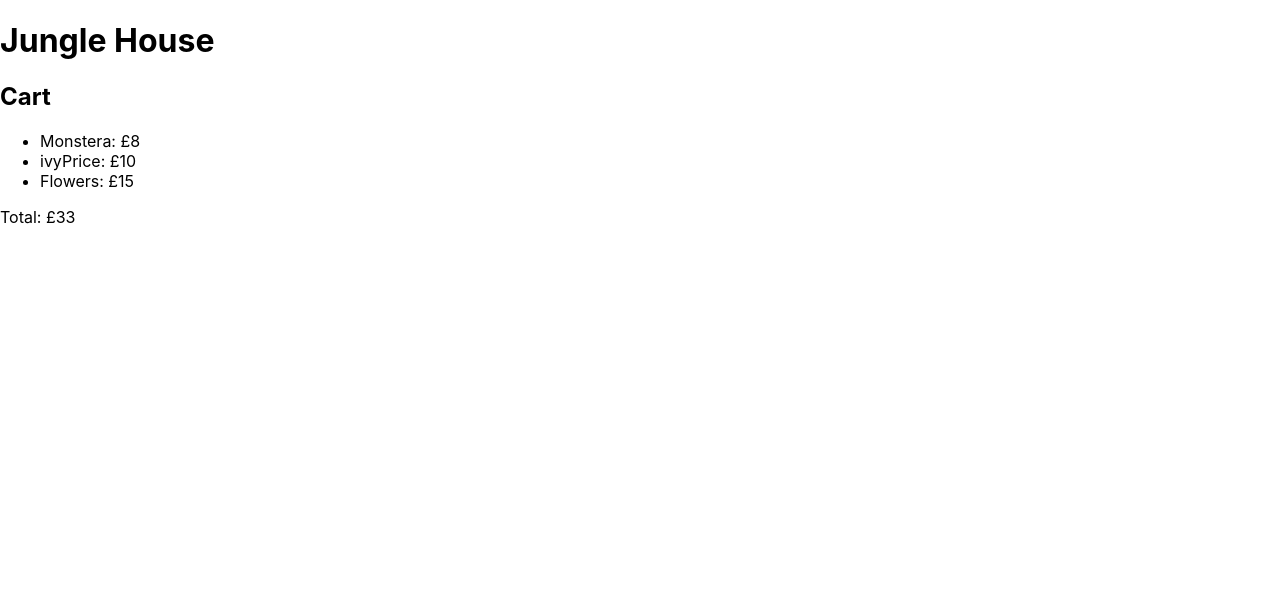
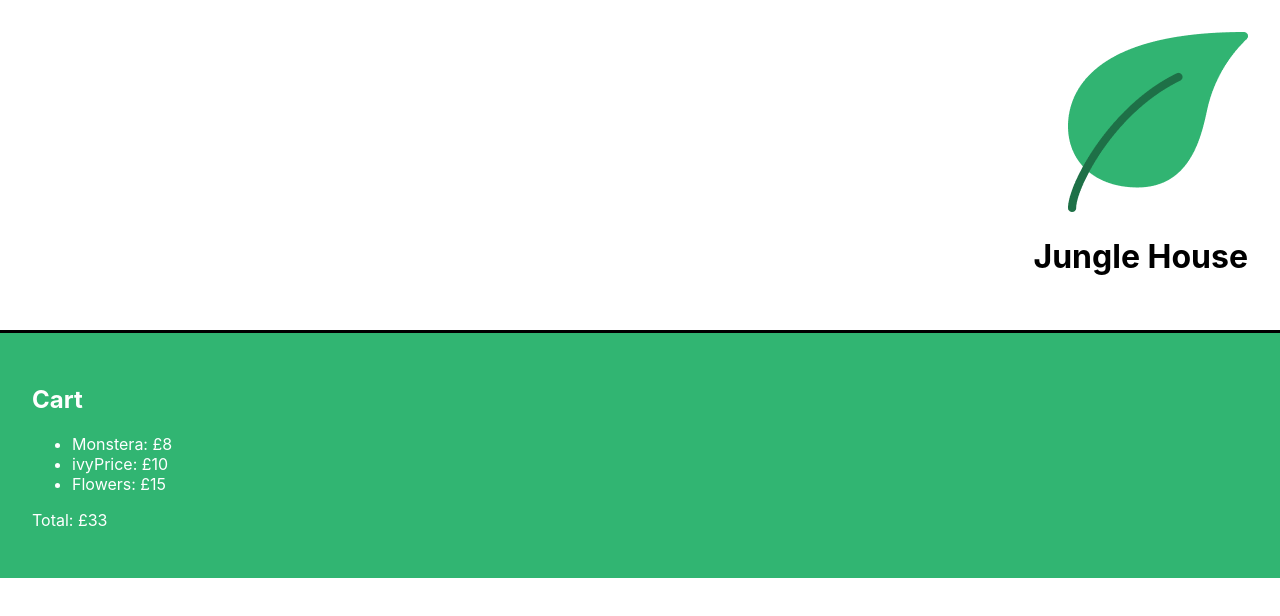
Before and after one commit to bartek-swiderski92/OC-React, a React (Create React App) app in the folder jungle-house/: page / in a window 1280 px wide. Shown: the top 616 px of the page. Built offline with nearby package versions, Linux system fonts and the light colour scheme.

Commit message:
add initial styles

```diff
--- a/jungle-house/src/components/Banner.js
+++ b/jungle-house/src/components/Banner.js
@@ -1,5 +1,14 @@
+import logo from '../assets/logo.png'
+import '../styles/Banner.css'
+
 function Banner() {
-    return <h1>Jungle House</h1>
+    const title = 'Jungle House';
+    return (
+        <div className="jh-banner">
+            <img src={logo} alt="Jungle House" className="jh-logo" />
+            <h1 className="jh-title">{title}</h1>
+        </div>
+    )
 }
 
 export default Banner
--- a/jungle-house/src/components/Cart.js
+++ b/jungle-house/src/components/Cart.js
@@ -1,9 +1,11 @@
+import '../styles/Cart.css'
+
 function Cart() {
     const monsteraPrice = 8;
     const ivyPrice = 10;
     const flowerPrice = 15;
     return (
-        <div>
+        <div className="jh-cart">
             <h2>Cart</h2>
             <ul>
                 <li>Monstera: £{monsteraPrice}</li>
--- a/jungle-house/src/index.js
+++ b/jungle-house/src/index.js
@@ -1,6 +1,6 @@
 import React from 'react';
 import ReactDOM from 'react-dom';
-import './index.css';
+import './styles/index.css';
 import App from './components/App';
 
 ReactDOM.render(
--- /dev/null
+++ b/jungle-house/src/styles/Banner.css
@@ -0,0 +1,6 @@
+.jh-banner{
+    color: black;
+    text-align: right;
+    padding: 32px;
+    border-bottom: solid 3px black;
+}
--- /dev/null
+++ b/jungle-house/src/styles/Cart.css
@@ -0,0 +1,5 @@
+.jh-cart {
+    padding: 32px;
+    color: white;
+    background-color: #31b572;
+}
```
Also changed, not shown: jungle-house/src/assets/logo.png (added), jungle-house/src/styles/index.css (renamed from jungle-house/src/index.css).
